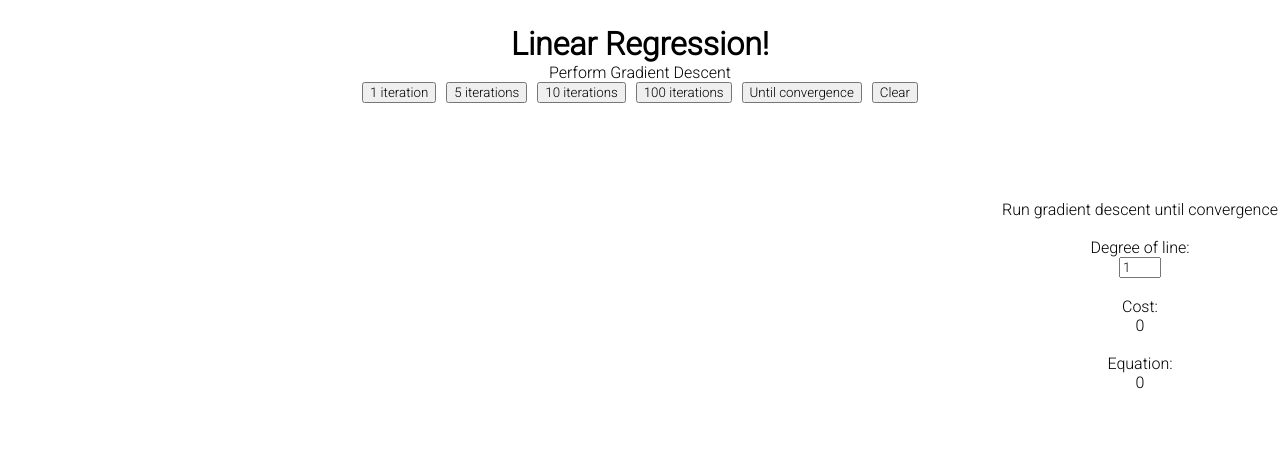
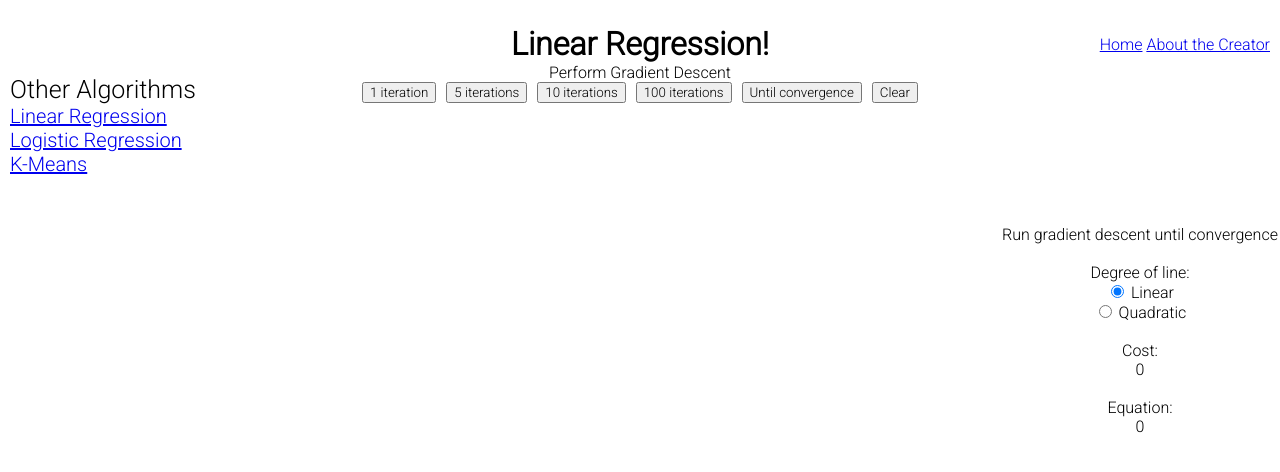
Before and after one commit to Sourish07/MLVisSuite, a Flask app: template templates/linreg.html in a window 1280 px wide. Shown: the top 472 px of the page. Run offline with Flask 2, Linux system fonts and the light colour scheme; the template is opened without the code that fills it, so the values that code supplies are empty.

Commit message:
Added key html elements and started k means page

```diff
--- a/app.py
+++ b/app.py
@@ -18,12 +18,13 @@ current_degree = None
 is_converged = False
 is_new_point_added = True
 
-epsilon = 1e-4
+epsilon = 1e-6
 
-x_min, x_max = -10, 10
-y_min, y_max = -10, 10
+max_axis_val = 10
+x_min, x_max = -max_axis_val, max_axis_val
+y_min, y_max = x_min, x_max
 
-og_line_x_vals = np.linspace(x_min, x_max + 1, 100).reshape(-1, 1)
+og_line_x_vals = np.linspace(x_min, x_max + 1, 1000).reshape(-1, 1)
 
 # logistic regression variables
 _range = x_max - x_min
@@ -75,8 +76,7 @@ def add_point():
 
 
 @app.route('/linreg-grad-desc', methods=['POST'])
-def gradient_descent():
-    # global X, y, fig, ax, w, line, is_converged, current_degree, is_new_point_added
+def linreg_gradient_descent():
     global current_degree, is_new_point_added, X, y, w, is_converged, line, gd_line_x
     if len(df) != 0:
         new_degree = int(request.get_json()['degree'])
@@ -97,8 +97,9 @@ def gradient_descent():
             is_new_point_added = False
 
         if not is_converged:
-            tau = (1 / (np.linalg.norm(X, ord=2) ** 2)) * 0.999
+            tau = (1 / (np.linalg.norm(X, ord=2) ** 2)) * 0.99 # step size
             for i in range(request.get_json()['num_of_iterations']):
+                print(i)
                 if is_converged:
                     break
                 z = w - tau * X.T @ (X @ w - y)
@@ -131,22 +132,21 @@ def logreg_gradient_descent():
         # If the degree was changed or if a new point was added, we need to recreate the entire X dataset with the
         # higher order features
         if new_degree != current_degree or is_new_point_added:
-            # x_vals = []
-            if new_degree == 1:
-                x_vals = [np.ones((len(df), 1)), df[['x', 'y']].to_numpy()]
-                w = np.zeros((3, 1))
-                new_features = np.stack([np.ones_like(a), a, b], axis=2)
-            elif new_degree == 2:
-                x_vals = [np.ones((len(df), 1)), df[['x', 'y']].to_numpy(), df[['x', 'y']].to_numpy()**2]
-                w = np.zeros((5, 1))
-                new_features = np.stack([np.ones_like(a), a, b, a ** 2, b ** 2], axis=2)
+            x_vals = [np.ones((len(df), 1))]
+            ab = [np.ones_like(a)]
+            for i in range(1, new_degree + 1):
+                x_vals.append(df[['x', 'y']].to_numpy() ** i)
+                ab.extend([a ** i, b ** i])
 
             X = np.hstack(x_vals)
+            new_features = np.stack(ab, axis=2)
             y = df[['class']].replace(["r", "b"], [-1, 1]).to_numpy()
+            w = np.zeros((new_degree * 2 + 1, 1))
 
             current_degree = new_degree
             is_converged = False
             is_new_point_added = False
+
 
         if not is_converged:
             tau = (1 / (np.linalg.norm(X, ord=2) ** 2)) * 0.999
@@ -190,13 +190,17 @@ def get_html_fig():
 
 @app.route('/logreg')
 def logistic_regression():
+    global contour
     clear_window()
+    C = np.stack([a, b], axis=2) @ np.array([[0], [1]])
+    contour = ax.contour(a, b, C.squeeze(), 0, colors='k', linewidths=3)
     return render_template("logreg.html", graph=get_html_fig())
 
 
 @app.route('/kmeans')
 def k_means():
-    return "K-Means"
+    clear_window()
+    return render_template("kmeans.html", graph=get_html_fig())
 
 
 class MoveAxis(plugins.PluginBase):
--- a/static/css/style.css
+++ b/static/css/style.css
@@ -1,10 +1,25 @@
 * {
     font-family: 'Roboto', sans-serif;
+}
+
+body {
+    max-width: 1440px;
+    position: relative;
+    margin: auto;
+}
+
+.menu-links {
+    position: absolute;
+    top: 0;
+    right: 0;
+    margin: 10px 10px 0 0;
+
 }
 
 h1 {
     text-align: center;
     margin: 25px 0 0 0;
+    /*display: block;*/
 }
 
 p {
@@ -37,3 +52,18 @@ p {
     flex-direction: column;
     align-items: center;
 }
+
+.algoLinks {
+    display: flex;
+    flex-direction: column;
+    position: absolute;
+    top: 50px;
+    left: 10px;
+    height: 200px;
+    width: 300px;
+    font-size: 20px;
+}
+
+.algoLinks span {
+    font-size: 25px;
+}
--- a/static/js/script.js
+++ b/static/js/script.js
@@ -1,4 +1,8 @@
-function addPoint(color) {
+function addPoint() {
+    var color = $("input[name='class']:checked").val()
+    if (!color) {
+        color = "r"
+    }
     const point = $(".mpld3-coordinates").text();
     let coordinates = point.matchAll("-?\\d+\\.?\\d+");
     coordinates = Array.from(coordinates)
@@ -21,7 +25,7 @@ function addPoint(color) {
 }
 
 function gradDesc(numOfIterations, algoName) {
-    const numOfDegrees = $("#num_of_degrees").val();
+    const numOfDegrees = $("input[name='degree']:checked").val()
     $.ajax({
         type: "POST",
         url: algoName,
@@ -86,7 +90,7 @@ function addEquation(coefficients) {
     $("#equation").html(html)
 }
 
-function addPointWrapper() {
+function addPointWithColor() {
     var color = $("input[name='class']:checked").val()
     addPoint(color)
 }
--- /dev/null
+++ b/templates/base.html
@@ -0,0 +1,37 @@
+<!DOCTYPE html>
+<html lang="en">
+<head>
+    <meta charset="UTF-8">
+    <title>{% block title %}{% endblock %}</title>
+    <link rel="preconnect" href="https://fonts.gstatic.com">
+    <link href="https://fonts.googleapis.com/css2?family=Roboto:wght@100;300&display=swap" rel="stylesheet">
+    <link rel="stylesheet" href="/static/css/style.css">
+    <script src="https://code.jquery.com/jquery-3.6.0.min.js"
+            integrity="sha256-/xUj+3OJU5yExlq6GSYGSHk7tPXikynS7ogEvDej/m4="
+            crossorigin="anonymous"></script>
+</head>
+<body>
+
+<h1>{% block name %}{% endblock %}</h1>
+<div class="menu-links">
+
+    <a href="/">Home</a>
+    <a href="https://www.sourish.dev">About the Creator</a>
+</div>
+
+<div class="algoLinks">
+    <span>Other Algorithms</span>
+    <a href="/linreg">Linear Regression</a>
+    <a href="/logreg">Logistic Regression</a>
+    <a href="/kmeans">K-Means</a>
+</div>
+
+<div id="graph" onclick='addPoint()'>
+    {{ graph | safe }}
+</div>
+
+{% block content %}{% endblock %}
+</body>
+</html>
+
+<script src="/static/js/script.js"></script>
--- /dev/null
+++ b/templates/gdBase.html
@@ -0,0 +1,33 @@
+{% extends "base.html" %}
+
+{% block content %}
+<div style="display: flex; flex-direction: column">
+    <p style="text-align: center">Perform Gradient Descent</p>
+    {% block gdButtons %}{% endblock %}
+</div>
+
+<div id='info'>
+    <p id='converged'>Run gradient descent until convergence</p>
+    <br/>
+
+    <p>Degree of line: </p>
+    <div>
+        <input type="radio" id="linear" name="degree" value="1" checked>
+        <label for="male">Linear</label>
+    </div>
+    <div>
+        <input type="radio" id="quadratic" name="degree" value="2">
+        <label for="female">Quadratic</label>
+    </div>
+    <br/>
+
+    {% block chooseClass %}{% endblock %}
+
+    <p>Cost:</p>
+    <span id='cost'>0</span>
+    <br/>
+
+    <p>Equation:</p>
+    <span id="equation">0</span>
+</div>
+{% endblock %}
--- a/templates/linreg.html
+++ b/templates/linreg.html
@@ -1,26 +1,21 @@
-<!DOCTYPE html>
-<html lang="en">
-<head>
-    <meta charset="UTF-8">
-    <title>{% block title %}Linear Regression!{% endblock %}</title>
-    <link rel="preconnect" href="https://fonts.gstatic.com">
-    <link href="https://fonts.googleapis.com/css2?family=Roboto:wght@100;300&display=swap" rel="stylesheet">
-    <link rel="stylesheet" href="/static/css/style.css">
-    <script src="https://code.jquery.com/jquery-3.6.0.min.js"
-            integrity="sha256-/xUj+3OJU5yExlq6GSYGSHk7tPXikynS7ogEvDej/m4="
-            crossorigin="anonymous"></script>
-</head>
-<body>
-<h1>{% block name %}Linear Regression!{% endblock %}</h1>
+{% extends "gdBase.html" %}
+
+{% block title %}
+    Linear Regression
+{% endblock %}
+
+{% block name %}
+    Linear Regression!
+{% endblock %}
+
 {% block graph %}
-    <div id="graph" onclick='addPoint("r")'>
+    <div id="graph" onclick='addPoint()'>
         {{ graph | safe }}
     </div>
 {% endblock %}
-<div style="display: flex; flex-direction: column">
-    <p style="text-align: center">Perform Gradient Descent</p>
-    {% block gdButtons %}
-        <div id="gd_buttons">
+
+{% block gdButtons %}
+    <div id="gd_buttons">
             <button onclick="gradDesc(1, 'linreg-grad-desc')">1 iteration</button>
             <button onclick="gradDesc(5, 'linreg-grad-desc')">5 iterations</button>
             <button onclick="gradDesc(10, 'linreg-grad-desc')">10 iterations</button>
@@ -28,26 +23,4 @@
             <button onclick="gradDesc(100_000_000, 'linreg-grad-desc')">Until convergence</button>
             <button onclick="location.reload()">Clear</button>
         </div>
-    {% endblock %}
-</div>
-<div id='info'>
-    <p id='converged'>Run gradient descent until convergence</p>
-    <br/>
-
-    <p>Degree of line: </p>
-    <input type='number' id='num_of_degrees' value='1' min='1' max="2">
-    <br/>
-
-    {% block choose_class %}{% endblock %}
-
-    <p>Cost:</p>
-    <span id='cost'>0</span>
-    <br/>
-
-    <p>Equation: </p>
-    <span id="equation">0</span>
-</div>
-</body>
-</html>
-
-<script src="/static/js/script.js"></script>
+{% endblock %}
```
Also changed, not shown: templates/kmeans.html (added, +49 -0 lines), templates/logreg.html (+8 -8 lines).
